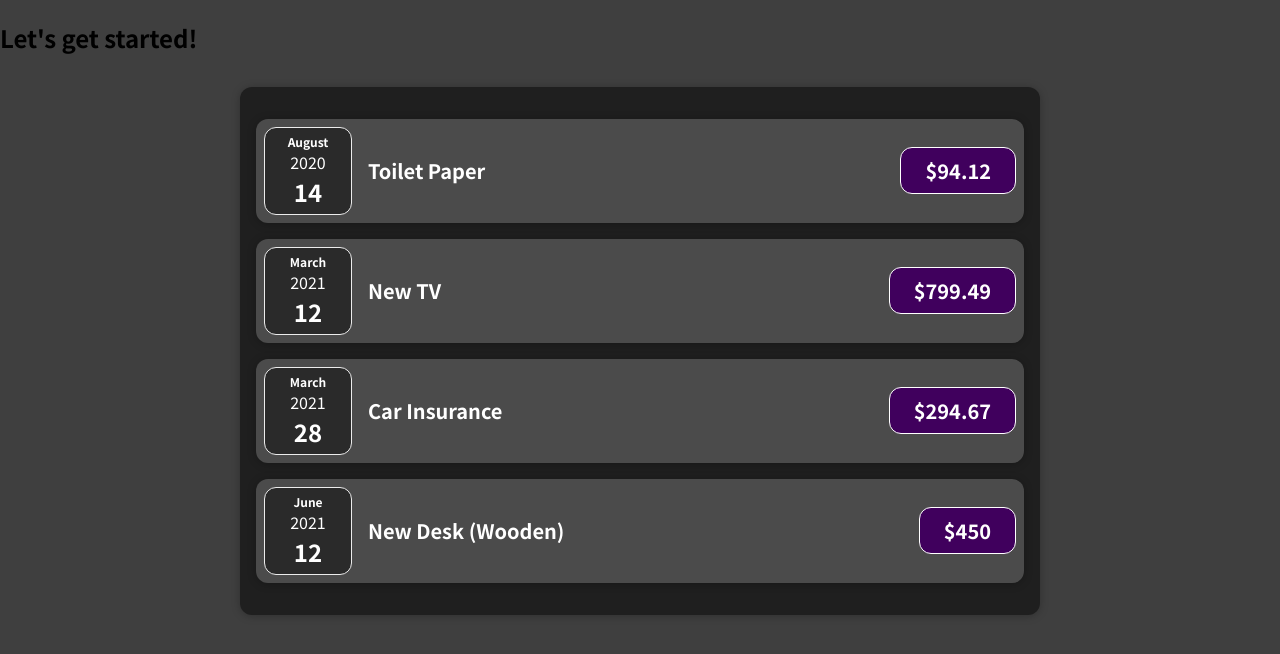
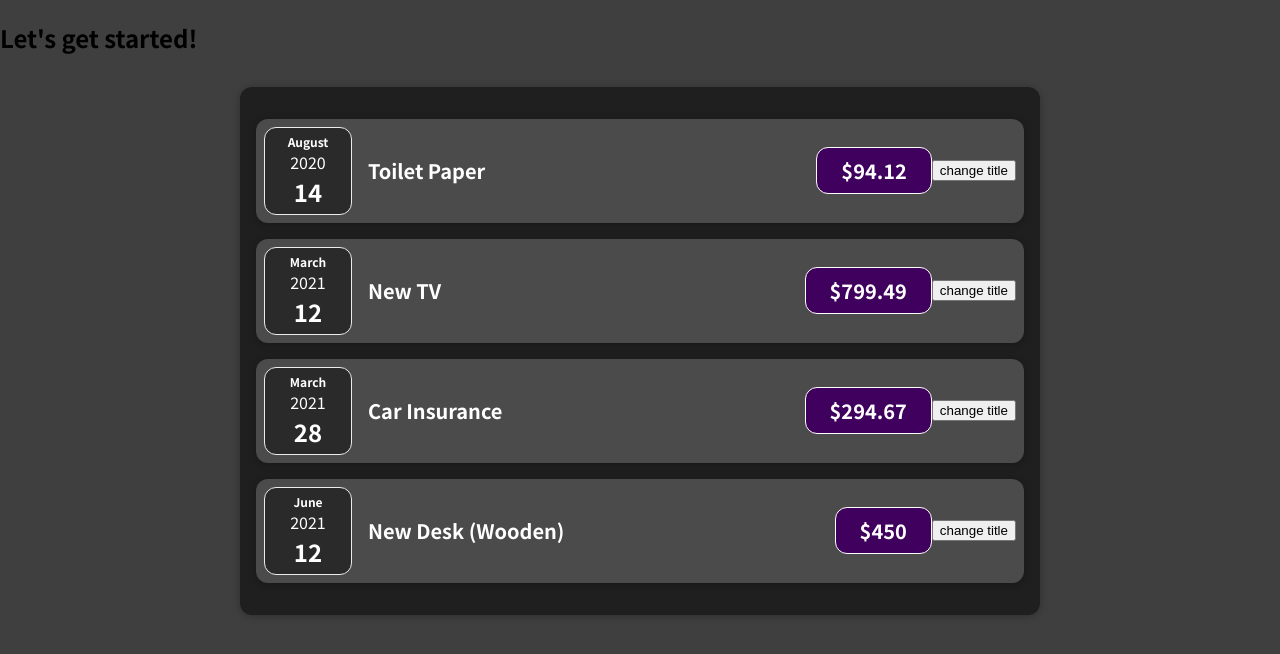
Before and after one commit to Jeonghyeonuk/prac-react, a React (Create React App) app in the folder 01-starting-setup/: page / in a window 1280 px wide. Shown: the top 654 px of the page. Built offline with nearby package versions, Linux system fonts and the light colour scheme.

Commit message:
이벤트 리스닝 및 핸들링 방법

```diff
--- a/01-starting-setup/src/components/Expenses/ExpenseItem.js
+++ b/01-starting-setup/src/components/Expenses/ExpenseItem.js
@@ -6,6 +6,10 @@ import ExpenseDate from "./ExpenseDate";
 function ExpenseItem(props) {
   // 상위 컴포넌트(App.js)에서 속성한 값들을 props라는 객체로 받는다.
   const { title, amount, date } = props; // props객체에서 필요한 값들을 추출한다 이때 변수명은 상위컴포넌트에서 속성에 지정한 이름과 동일해야한다.
+  const onClickHandler = () => {
+    console.log("click");
+  };
+
   return (
     // class대신 className을 사용해야한다. Class는 자바스크립트 예약어이기 때문에
     <Card className="expense-item">
@@ -16,6 +20,7 @@ function ExpenseItem(props) {
         <h2>{title}</h2>
         <div className="expense-item__price">${amount}</div>
       </div>
+      <button onClick={onClickHandler}>change title</button>
     </Card>
   );
 }
```
